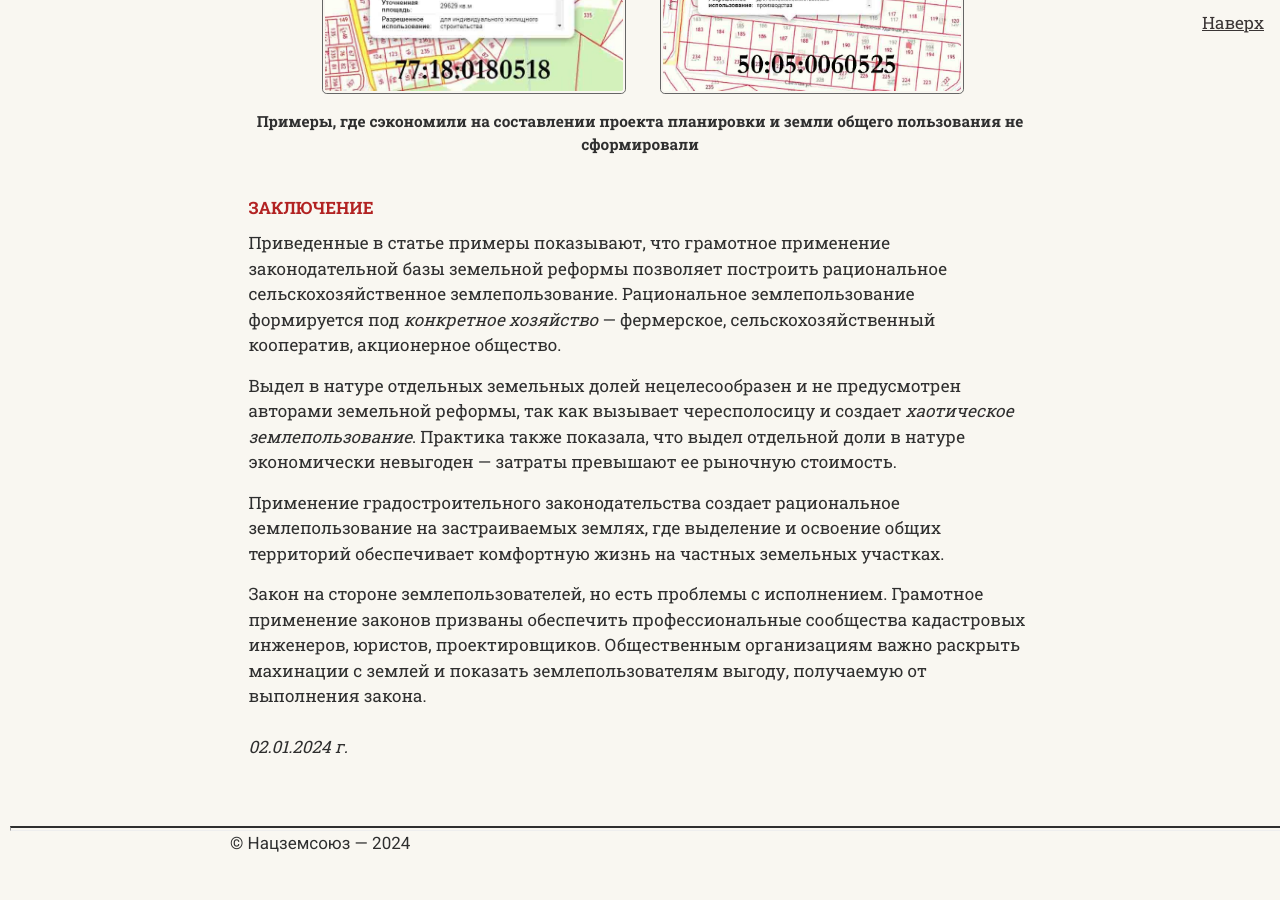
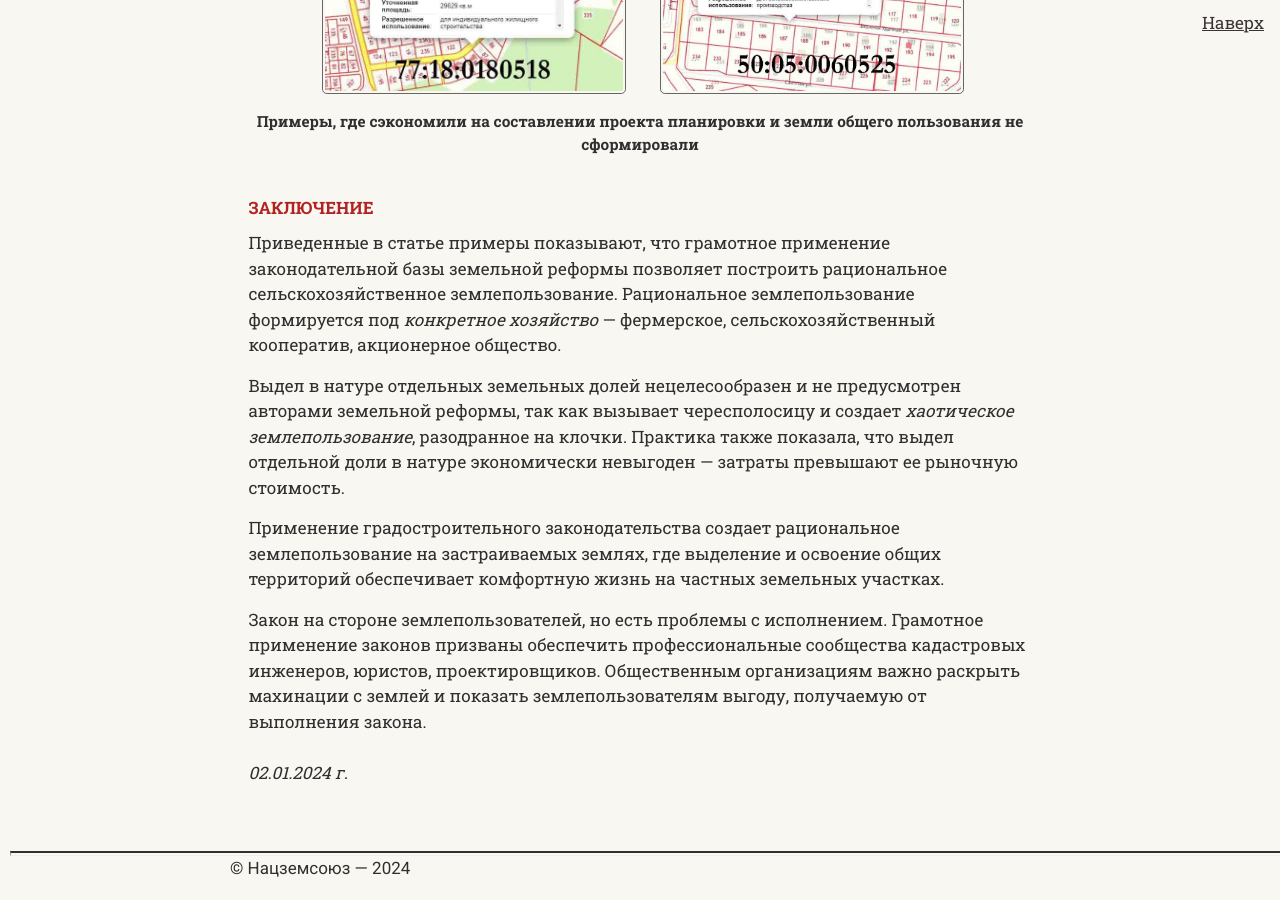
Before and after one commit to SergSi/land-use-art, a Jekyll site: the page built from _articles/2024-01-02-reforma.md, in a window 1280 px wide and 900 px high, scrolled down 10656 px. Built offline with Jekyll 4.4.1, drawn with Linux system fonts in a browser that asks for light colours; some web fonts are replaced; before the commit the page ends 11530 px from its top, so only the background shows below that.

Commit message:
Update 2024-01-02-reforma.md

```diff
--- a/_articles/2024-01-02-reforma.md
+++ b/_articles/2024-01-02-reforma.md
@@ -103,7 +103,7 @@ file-2="2024-01-02/rp.jpg"  %}
 
 Приведенные в статье примеры показывают, что грамотное применение законодательной базы земельной реформы позволяет построить рациональное сельскохозяйственное землепользование. Рациональное землепользование формируется под *конкретное хозяйство* — фермерское, сельскохозяйственный кооператив, акционерное общество.
 
-Выдел в натуре отдельных земельных долей нецелесообразен и не предусмотрен авторами земельной реформы, так как вызывает чересполосицу и создает *хаотическое землепользование*. Практика также показала, что выдел отдельной доли в натуре экономически невыгоден — затраты превышают ее рыночную стоимость.
+Выдел в натуре отдельных земельных долей нецелесообразен и не предусмотрен авторами земельной реформы, так как вызывает чересполосицу и создает *хаотическое землепользование*, разодранное на клочки. Практика также показала, что выдел отдельной доли в натуре экономически невыгоден — затраты превышают ее рыночную стоимость.
 
 Применение градостроительного законодательства создает рациональное землепользование на застраиваемых землях, где выделение и освоение общих территорий обеспечивает комфортную жизнь на частных земельных участках.
 
```
